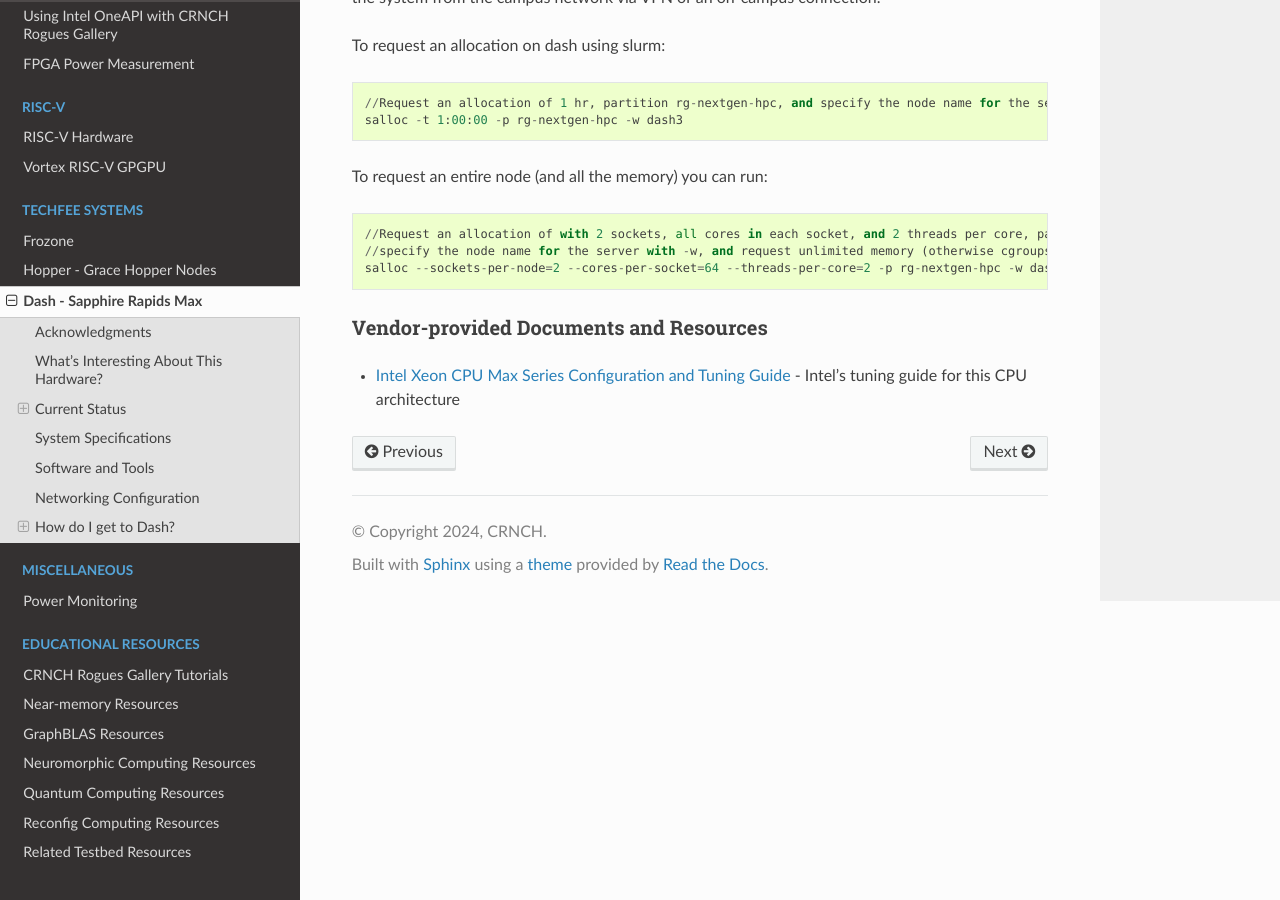
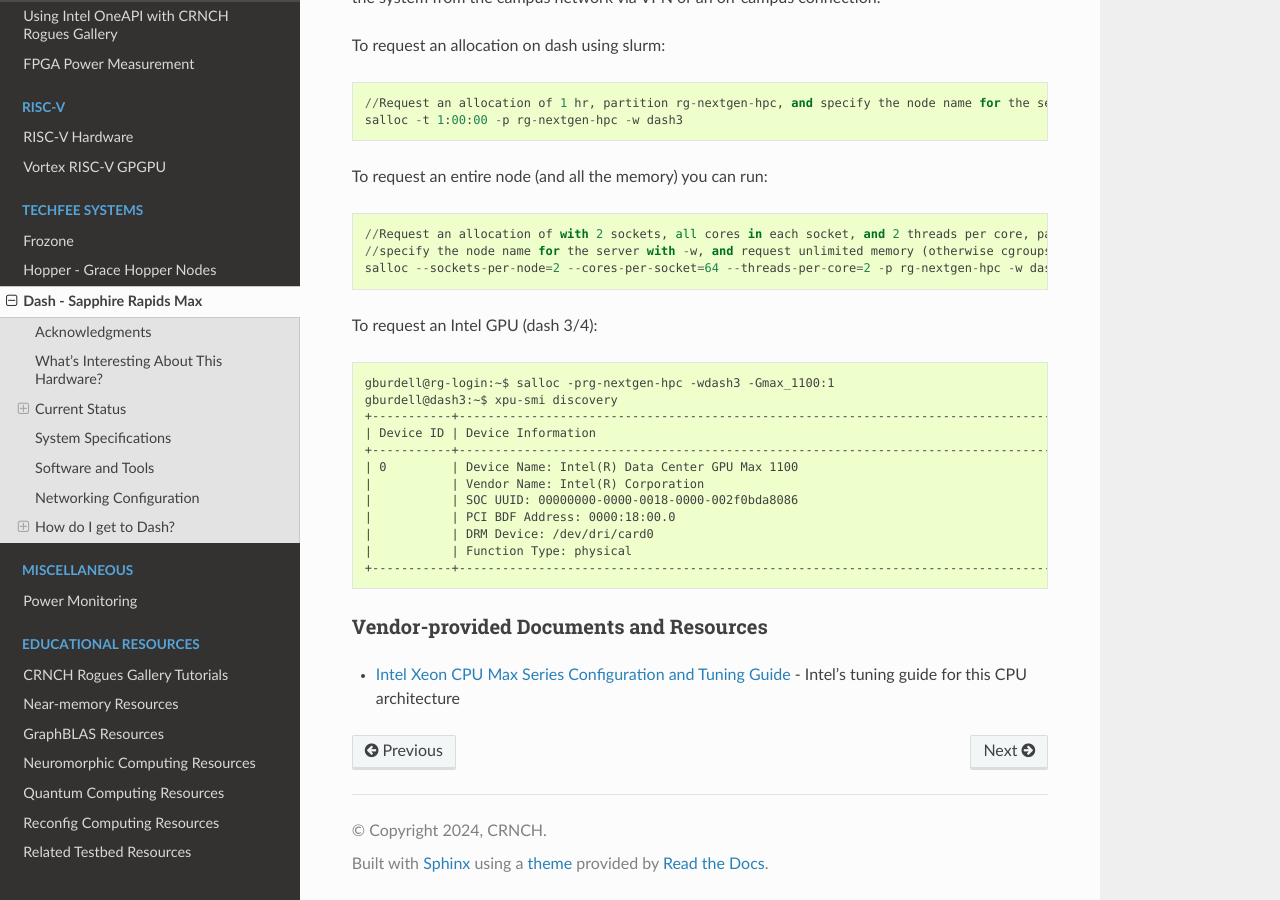
Before and after one commit to gt-crnch-rg/read-the-docs, a Sphinx documentation site: the page built from docs/techfee/dash-spr-max-smartnic.rst, in a window 1280 px wide and 900 px high, scrolled down 1302 px. Built offline with Sphinx 7.4.7 and the Read the Docs theme 3.1.0, drawn with Linux system fonts in a browser that asks for light colours; pages that are not in the unit, such as notebooks, are missing from menus.

Commit message:
Update dash-spr-max-smartnic.rst
Updated Dash to note Intel GPU usage

```diff
--- a/docs/techfee/dash-spr-max-smartnic.rst
+++ b/docs/techfee/dash-spr-max-smartnic.rst
@@ -40,7 +40,7 @@ System Specifications
       - 2x `Intel 9468 (Sapphire Rapids Max) <https://www.intel.com/content/www/us/en/products/sku/232596/intel-xeon-cpu-max-9468-processor-105m-cache-2-10-ghz/specifications.html>`__
       - 512 GB DDR5, 4800 MHz, 32 GB DIMMs; 64 GB HBM memory
       - BlueField 3 DPU, 10 GE
-      - Dash 1-2 have an Alveo U280; Dash 3-4 have Silicom DPUs
+      - Dash 1-2 have an Alveo U280 and L40s; Dash 3-4 have Silicom DPUs and Intel Max 1100 GPUs
       -
 
 Software and Tools
@@ -93,6 +93,23 @@ To request an entire node (and all the memory) you can run:
     //specify the node name for the server with -w, and request unlimited memory (otherwise cgroups limits to 1 GB per core)
     salloc --sockets-per-node=2 --cores-per-socket=64 --threads-per-core=2 -p rg-nextgen-hpc -w dash3 --mem=0
 
+To request an Intel GPU (dash 3/4):
+
+.. code::
+
+    gburdell@rg-login:~$ salloc -prg-nextgen-hpc -wdash3 -Gmax_1100:1
+    gburdell@dash3:~$ xpu-smi discovery
+    +-----------+--------------------------------------------------------------------------------------+
+    | Device ID | Device Information                                                                   |
+    +-----------+--------------------------------------------------------------------------------------+
+    | 0         | Device Name: Intel(R) Data Center GPU Max 1100                                       |
+    |           | Vendor Name: Intel(R) Corporation                                                    |
+    |           | SOC UUID: 00000000-0000-0018-0000-002f0bda8086                                       |
+    |           | PCI BDF Address: 0000:18:00.0                                                        |
+    |           | DRM Device: /dev/dri/card0                                                           |
+    |           | Function Type: physical                                                              |
+    +-----------+--------------------------------------------------------------------------------------+
+
 Vendor-provided Documents and Resources
 ---------------------------------------
 - `Intel Xeon CPU Max Series Configuration and Tuning Guide  <https://www.intel.com/content/www/us/en/content-details/769060/intel-xeon-cpu-max-series-configuration-and-tuning-guide.html>`__ - Intel's tuning guide for this CPU architecture
```
